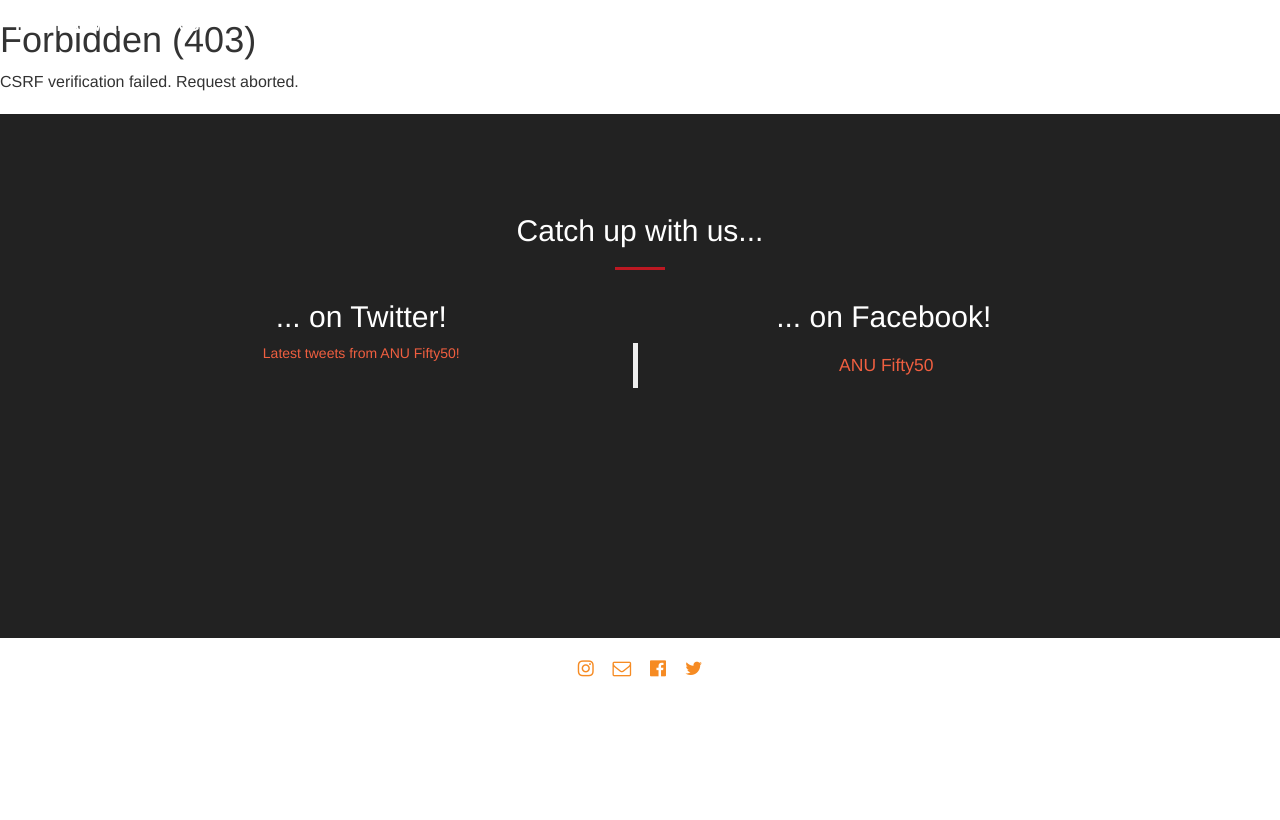
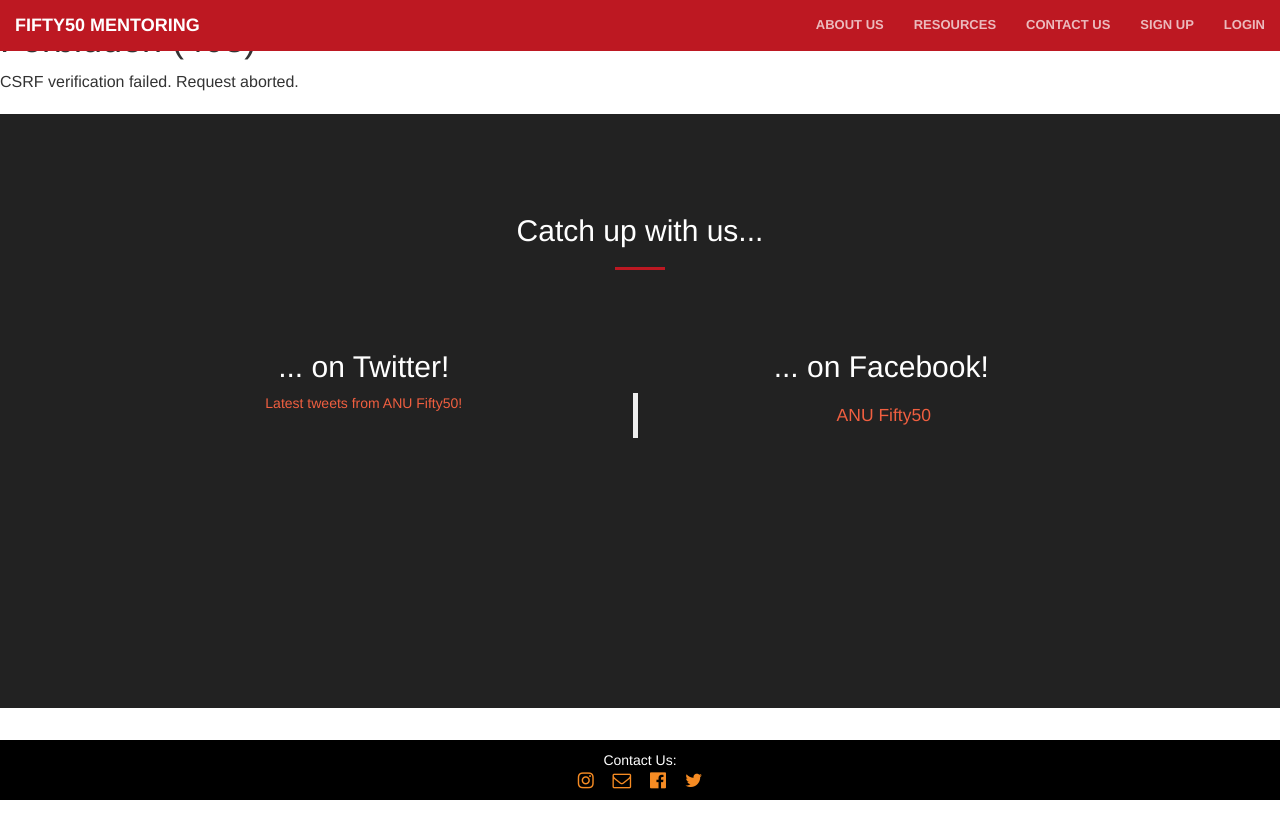
Before and after one commit to Fifty50STEMM/mentorship.fifty50.org.au, a Django app: template project/templates/403_csrf.html in a window 1280 px wide. Run offline with Django 3.2, Linux system fonts and the light colour scheme; the template is opened without the code that fills it, so the values that code supplies are empty; some libraries are stand-ins or nearby versions.

Commit message:
styles: Update project css

```diff
--- a/project/static/css/project.css
+++ b/project/static/css/project.css
@@ -29,9 +29,6 @@
 a:focus {
   color: #eb3812;
 }
-a.about-fifty50-headings, a.about-fifty50-headings:hover, a.about-fifty50-headings:focus {
-  color: white;
-}
 h1,
 h2,
 h3,
@@ -55,11 +52,17 @@
 .text-faded {
   color: rgba(30, 30, 30, 0.7);
 }
-.muted-subtext {
-  color: #c1c1c1;
-}
 section {
   padding: 100px 0;
+}
+.contact-footer {
+  background-color: black;
+  padding: 10px;
+}
+footer {
+  position: fixed;
+  bottom: 0;
+  width: 100%;
 }
 aside {
   padding: 50px 0;
@@ -113,7 +116,11 @@
 }
 @media (min-width: 768px) {
   .navbar-default {
-    background-color: transparent;
+    background-color: rgba(189,24,34,1);
+    border-color: rgba(255, 255, 255, 0.0);
+  }
+  .navbar-default .homepage-navbar{
+    background-color: rgba(189,24,34,0);
     border-color: rgba(255, 255, 255, 0.0);
   }
   .navbar-default .navbar-header .navbar-brand {
@@ -163,7 +170,7 @@
   -o-background-size: cover;
   background-position: center;
   /*background: linear-gradient( rgba(0, 0, 0, 0.5), rgba(0, 0, 0, 0.5) ), url('../img/header.jpg');*/
-  background-image: url('../images/homepage/header.jpg');     /*updated header.jpg to new background image*/
+  background-image: url('../images/homepage/header.jpg');
   text-align: center;
   color: white;
 }
@@ -433,26 +440,38 @@
 body {
   webkit-tap-highlight-color: #222222;
 }
-
-
-.alert-debug {
-  color: black;
-  background-color: white;
-  border-color: #d6e9c6;
+/* Style inputs with type="text", select elements and textareas */
+input[type=text], select, textarea {
+   width: 100%; /* Full width */
+   padding: 12px; /* Some padding */
+   border: 1px solid #ccc; /* Gray border */
+   border-radius: 4px; /* Rounded borders */
+   box-sizing: border-box; /* Make sure that padding and width stays in place */
+   margin-top: 6px; /* Add a top margin */
+   margin-bottom: 16px; /* Bottom margin */
+   resize: vertical /* Allow the user to vertically resize the textarea (not horizontally) */
 }
 
-.alert-error {
-  color: #b94a48;
-  background-color: #f2dede;
-  border-color: #eed3d7;
+/* Style the submit button with a specific background color etc */
+input[type=submit] {
+   background-color: #4CAF50;
+   color: white;
+   padding: 12px 20px;
+   border: none;
+   border-radius: 4px;
+   cursor: pointer;
 }
 
-/* Display django-debug-toolbar.
-   See https://github.com/django-debug-toolbar/django-debug-toolbar/issues/742
-   and https://github.com/pydanny/cookiecutter-django/issues/317
-*/
-[hidden][style="display: block;"] {
-  display: block !important;
+/* When moving the mouse over the submit button, add a darker green color */
+input[type=submit]:hover {
+   background-color: #45a049;
+}
+
+/* Add a background color and some padding around the form */
+.container {
+   border-radius: 5px;
+   padding: 20px;
+   margin-top: 50px;
 }
 
 
@@ -467,8 +486,20 @@
     border-radius: 50%;
 }
 
-@media screen and (max-width: 768px) {
-    header {
-        margin-top: 55px;
+@media only screen and (max-width: 768px) {
+    .profile-img {
+        display: block;
+        margin: 0 auto;
     }
 }
+
+@media screen and (min-width: 768px) and (max-width: 1034px) {
+    body {
+        padding-top: 100px;
+    }
+}
+@media screen and (min-width: 1035px) and (max-width: 1233px) {
+    body {
+        padding-top: 50px;
+    }
+}
```
